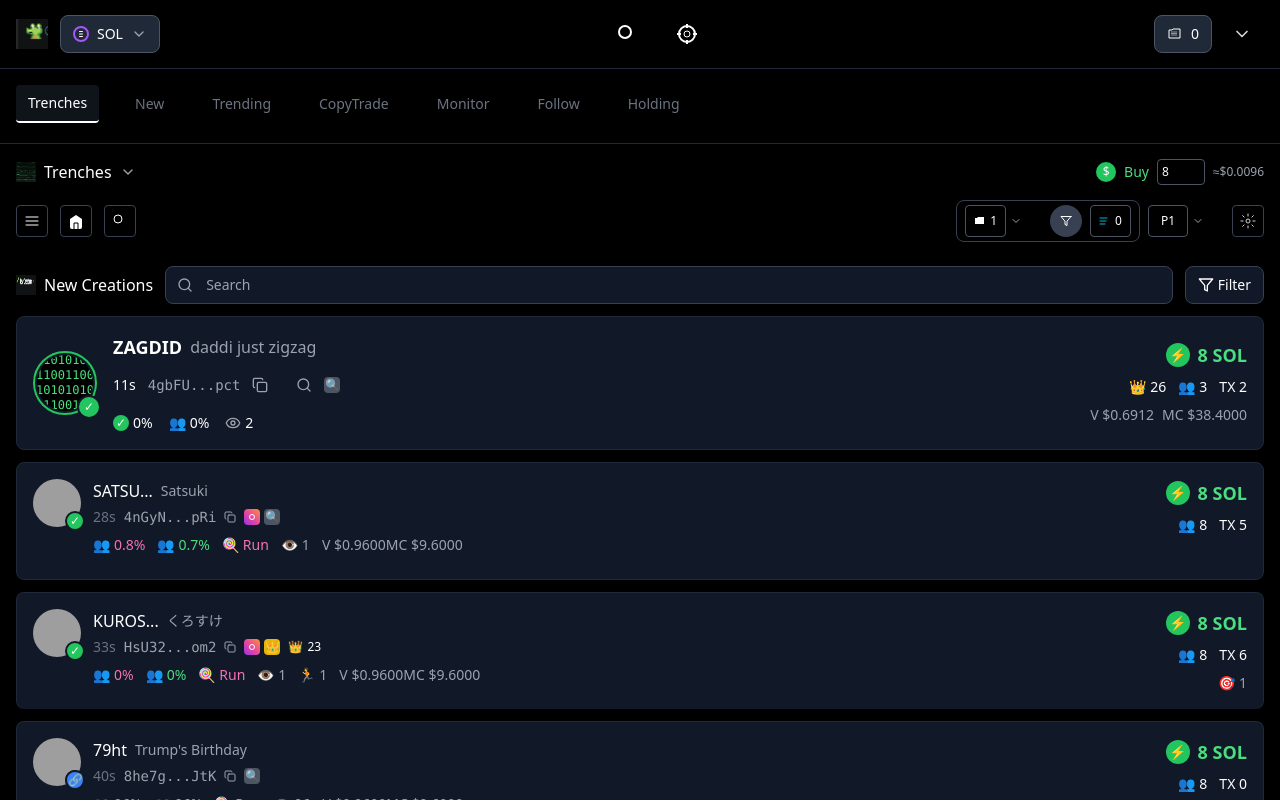
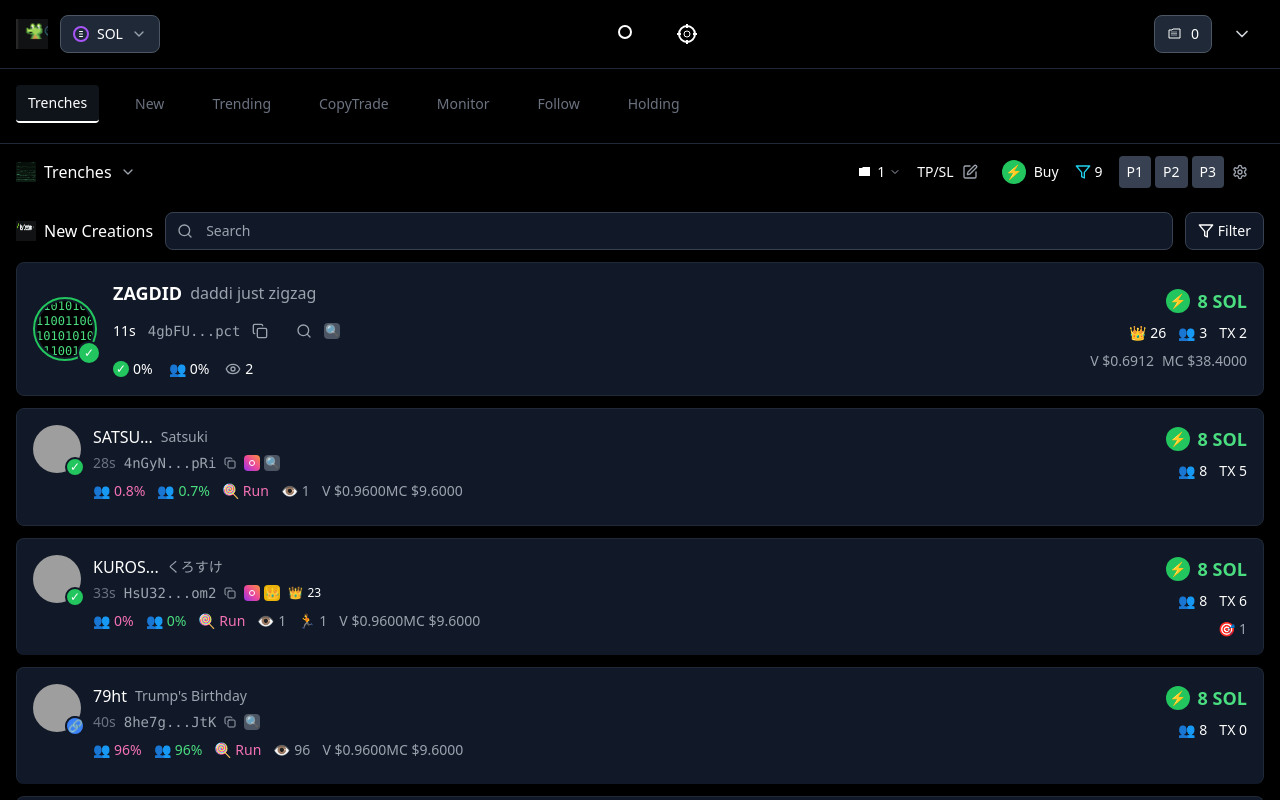
Before and after one commit to nidhisamarth/gmgn.ai-clone, a React (Vite) app: page / in a window 1280 px wide. Shown: the top 800 px of the page. Built offline with nearby package versions, Linux system fonts and the light colour scheme; grey boxes are pictures that could not be loaded.

Commit message:
Add UI elements to TrenchesSection
Replicate the UI elements in the uploaded screenshot within the TrenchesSection component.

```diff
--- a/src/components/mobile/TrenchesSection.tsx
+++ b/src/components/mobile/TrenchesSection.tsx
@@ -1,5 +1,6 @@
+
 import React, { useState } from 'react';
-import { ChevronDown, Filter } from 'lucide-react';
+import { ChevronDown, Filter, Edit, Settings } from 'lucide-react';
 import { useBuyAmount } from '../../contexts/BuyAmountContext';
 import CustomizationPanel from './CustomizationPanel';
 import DeveloperToolsPanel from './DeveloperToolsPanel';
@@ -99,10 +100,16 @@ const TrenchesSection = () => {
     console.log(`Selected: ${optionName}`);
   };
 
-  const handleIconClick = (e: React.MouseEvent) => {
+  const handleWalletClick = (e: React.MouseEvent) => {
     e.preventDefault();
     e.stopPropagation();
-    console.log('Icon clicked - no action taken');
+    console.log('Wallet folder icon clicked - opening wallet panel');
+    setIsWalletOpen(true);
+  };
+
+  const handleWalletClose = () => {
+    console.log('Closing wallet panel');
+    setIsWalletOpen(false);
   };
 
   const handleFilterClick = (e: React.MouseEvent) => {
@@ -129,36 +136,16 @@ const TrenchesSection = () => {
     setIsTrendSettingsOpen(false);
   };
 
-  const handleWalletClick = (e: React.MouseEvent) => {
-    e.preventDefault();
-    e.stopPropagation();
-    console.log('Wallet folder icon clicked - opening wallet panel');
-    setIsWalletOpen(true);
-  };
-
-  const handleWalletClose = () => {
-    console.log('Closing wallet panel');
-    setIsWalletOpen(false);
+  const handleBuyAmountChange = (e: React.ChangeEvent<HTMLInputElement>) => {
+    const value = parseFloat(e.target.value) || 0;
+    setBuyAmount(value);
+    console.log('Buy amount changed to:', value);
   };
 
   const handleButtonClick = (e: React.MouseEvent, buttonType: string) => {
     e.preventDefault();
     e.stopPropagation();
     console.log(`Button clicked: ${buttonType}`);
-  };
-
-  const handleHamburgerClick = (e: React.MouseEvent) => {
-    e.preventDefault();
-    e.stopPropagation();
-    console.log('Hamburger menu clicked - opening customization panel');
-    setIsCustomizationOpen(true);
-  };
-
-  const handleHomeClick = (e: React.MouseEvent) => {
-    e.preventDefault();
-    e.stopPropagation();
-    console.log('Home icon clicked - opening developer tools');
-    setIsDeveloperToolsOpen(true);
   };
 
   const handleCustomizeClose = () => {
@@ -169,12 +156,6 @@ const TrenchesSection = () => {
   const handleDeveloperToolsClose = () => {
     console.log('Closing developer tools panel');
     setIsDeveloperToolsOpen(false);
-  };
-
-  const handleBuyAmountChange = (e: React.ChangeEvent<HTMLInputElement>) => {
-    const value = parseFloat(e.target.value) || 0;
-    setBuyAmount(value);
-    console.log('Buy amount changed to:', value);
   };
 
   const selectedOptionData = dropdownOptions.find(option => option.name === selectedOption) || dropdownOptions[0];
@@ -212,124 +193,73 @@ const TrenchesSection = () => {
             )}
           </div>
 
-          {/* Right section with Buy functionality - now more compact */}
+          {/* Right section - exact replica of screenshot */}
           <div className="flex items-center gap-2">
-            <div className="w-5 h-5 bg-green-500 rounded-full flex items-center justify-center">
-              <span className="text-white text-xs">$</span>
-            </div>
-            <span className="text-green-400 text-sm font-medium">Buy</span>
-            <input
-              type="number"
-              value={buyAmount}
-              onChange={handleBuyAmountChange}
-              className="bg-black border border-gray-600 text-white text-xs w-12 px-1 py-1 rounded focus:outline-none focus:border-green-500"
-              min="0"
-              step="0.1"
-            />
-            <span className="text-gray-400 text-xs">≈${calculatePrice(buyAmount)}</span>
-          </div>
-        </div>
-
-        {/* Filter Bar */}
-        <div className="flex items-center justify-between mt-3">
-          <div className="flex items-center gap-3">
-            {/* Hamburger menu icon - Opens customization panel */}
+            {/* Folder icon with 1 */}
             <button
-              className="w-8 h-8 bg-black border border-gray-700 rounded flex items-center justify-center hover:bg-gray-900 transition-colors"
-              onClick={handleHamburgerClick}
+              className="flex items-center gap-1 text-white hover:bg-gray-800 px-2 py-1 rounded transition-colors"
+              onClick={handleWalletClick}
             >
               <svg className="w-4 h-4" viewBox="0 0 16 16" fill="none" xmlns="http://www.w3.org/2000/svg">
-                <line x1="2" y1="4" x2="14" y2="4" stroke="white" strokeWidth="1" strokeLinecap="round" />
-                <line x1="2" y1="8" x2="14" y2="8" stroke="white" strokeWidth="1" strokeLinecap="round" />
-                <line x1="2" y1="12" x2="14" y2="12" stroke="white" strokeWidth="1" strokeLinecap="round" />
+                <path d="M2 4h3l1-1h7v9H2V4z" fill="white" />
               </svg>
+              <span className="text-sm">1</span>
+              <ChevronDown className="w-3 h-3 text-gray-400" />
             </button>
 
-            {/* Home icon - Opens developer tools */}
-            <button
-              className="w-8 h-8 bg-black border border-gray-700 rounded flex items-center justify-center hover:bg-gray-900 transition-colors"
-              onClick={handleHomeClick}
-            >
-              <svg className="w-4 h-4" viewBox="0 0 16 16" fill="none" xmlns="http://www.w3.org/2000/svg">
-                <path d="M2 6l6-4 6 4v8a2 2 0 01-2 2H4a2 2 0 01-2-2V6z" fill="white" />
-                <path d="M6 16V10h4v6" stroke="black" strokeWidth="1" />
-              </svg>
+            {/* TP/SL text */}
+            <span className="text-white text-sm">TP/SL</span>
+
+            {/* Edit/Pen icon */}
+            <button className="text-gray-400 hover:text-white transition-colors">
+              <Edit className="w-4 h-4" />
             </button>
 
-            {/* Search icon as SVG */}
+            {/* Buy section with green circle and lightning */}
+            <div className="flex items-center gap-2">
+              <div className="w-6 h-6 bg-green-500 rounded-full flex items-center justify-center">
+                <span className="text-white text-sm">⚡</span>
+              </div>
+              <span className="text-white text-sm font-medium">Buy</span>
+            </div>
+
+            {/* Filter icon with number 9 */}
             <button
-              className="w-8 h-8 bg-black border border-gray-700 rounded flex items-center justify-center hover:bg-gray-900 transition-colors"
+              className="flex items-center gap-1 hover:bg-gray-800 px-2 py-1 rounded transition-colors"
               onClick={handleFilterClick}
             >
-              <svg className="w-4 h-4" viewBox="0 0 16 16" fill="none" xmlns="http://www.w3.org/2000/svg">
-                <circle cx="6" cy="6" r="4" stroke="white" strokeWidth="1" fill="none" />
-                <path d="10 10l3 3" stroke="white" strokeWidth="1" strokeLinecap="round" />
-              </svg>
+              <Filter className="w-4 h-4 text-cyan-400" />
+              <span className="text-white text-sm">9</span>
             </button>
-          </div>
 
-          <div className="flex items-center gap-2">
-            {/* Middle grouped section with dark background */}
-            <div className="flex items-center bg-black border border-gray-700 rounded-lg px-2 py-1 gap-2">
-              <div className="flex items-center">
-                <button
-                  className="bg-black border border-gray-600 px-2 py-1 rounded text-xs text-white flex items-center gap-1 hover:bg-gray-900 transition-colors"
-                  onClick={handleWalletClick}
-                >
-                  {/* Folder icon as SVG */}
-                  <svg className="w-3 h-3" viewBox="0 0 12 12" fill="none" xmlns="http://www.w3.org/2000/svg">
-                    <path d="M1 3h2l1-1h6v7H1V3z" fill="white" />
-                  </svg>
-                  <span>1</span>
-                </button>
-                <button onClick={handleIconClick} className="ml-1">
-                  <ChevronDown className="w-3 h-3 text-gray-400" />
-                </button>
-              </div>
-
-              {/* Filter icon replaces lightning bolt */}
+            {/* P1, P2, P3 buttons */}
+            <div className="flex items-center gap-1">
               <button
-                className="w-7 h-7 bg-gray-700 rounded-full flex items-center justify-center hover:bg-gray-600 transition-colors"
-                onClick={handleFilterClick}
-              >
-                <Filter className="w-3 h-3 text-white" />
-              </button>
-
-              <button
-                className="bg-black border border-gray-600 px-2 py-1 rounded text-xs text-white flex items-center gap-1 hover:bg-gray-900 transition-colors"
-                onClick={(e) => handleButtonClick(e, 'filter')}
-              >
-                {/* Filter icon as SVG */}
-                <svg className="w-3 h-3" viewBox="0 0 12 12" fill="none" xmlns="http://www.w3.org/2000/svg">
-                  <line x1="1" y1="3" x2="8" y2="3" stroke="#06b6d4" strokeWidth="1" strokeLinecap="round" />
-                  <line x1="1" y1="6" x2="7" y2="6" stroke="#06b6d4" strokeWidth="1" strokeLinecap="round" />
-                  <line x1="1" y1="9" x2="6" y2="9" stroke="#06b6d4" strokeWidth="1" strokeLinecap="round" />
-                </svg>
-                <span>0</span>
-              </button>
-            </div>
-
-            <div className="flex items-center">
-              <button
-                className="bg-black border border-gray-600 px-3 py-1 rounded text-xs text-white hover:bg-gray-900 transition-colors"
+                className="bg-gray-700 hover:bg-gray-600 text-white px-2 py-1 rounded text-sm transition-colors"
                 onClick={(e) => handleButtonClick(e, 'p1')}
               >
                 P1
               </button>
-              <button onClick={handleIconClick} className="ml-1">
-                <ChevronDown className="w-3 h-3 text-gray-400" />
+              <button
+                className="bg-gray-700 hover:bg-gray-600 text-white px-2 py-1 rounded text-sm transition-colors"
+                onClick={(e) => handleButtonClick(e, 'p2')}
+              >
+                P2
+              </button>
+              <button
+                className="bg-gray-700 hover:bg-gray-600 text-white px-2 py-1 rounded text-sm transition-colors"
+                onClick={(e) => handleButtonClick(e, 'p3')}
+              >
+                P3
               </button>
             </div>
 
-            {/* Settings gear icon - now opens trend settings */}
+            {/* Settings gear icon */}
             <button
-              className="w-8 h-8 bg-black border border-gray-700 rounded flex items-center justify-center hover:bg-gray-900 transition-colors"
+              className="text-gray-400 hover:text-white transition-colors"
               onClick={handleTrendSettingsClick}
             >
-              <svg className="w-4 h-4" viewBox="0 0 16 16" fill="none" xmlns="http://www.w3.org/2000/svg">
-                <circle cx="8" cy="8" r="2" stroke="#d1d5db" strokeWidth="1" fill="none" />
-                <path d="M8 1v2M8 13v2M15 8h-2M3 8H1M13.36 2.64l-1.42 1.42M4.06 11.94l-1.42 1.42M13.36 13.36l-1.42-1.42M4.06 4.06L2.64 2.64" stroke="#d1d5db" strokeWidth="1" strokeLinecap="round" />
-              </svg>
+              <Settings className="w-4 h-4" />
             </button>
           </div>
         </div>
```
